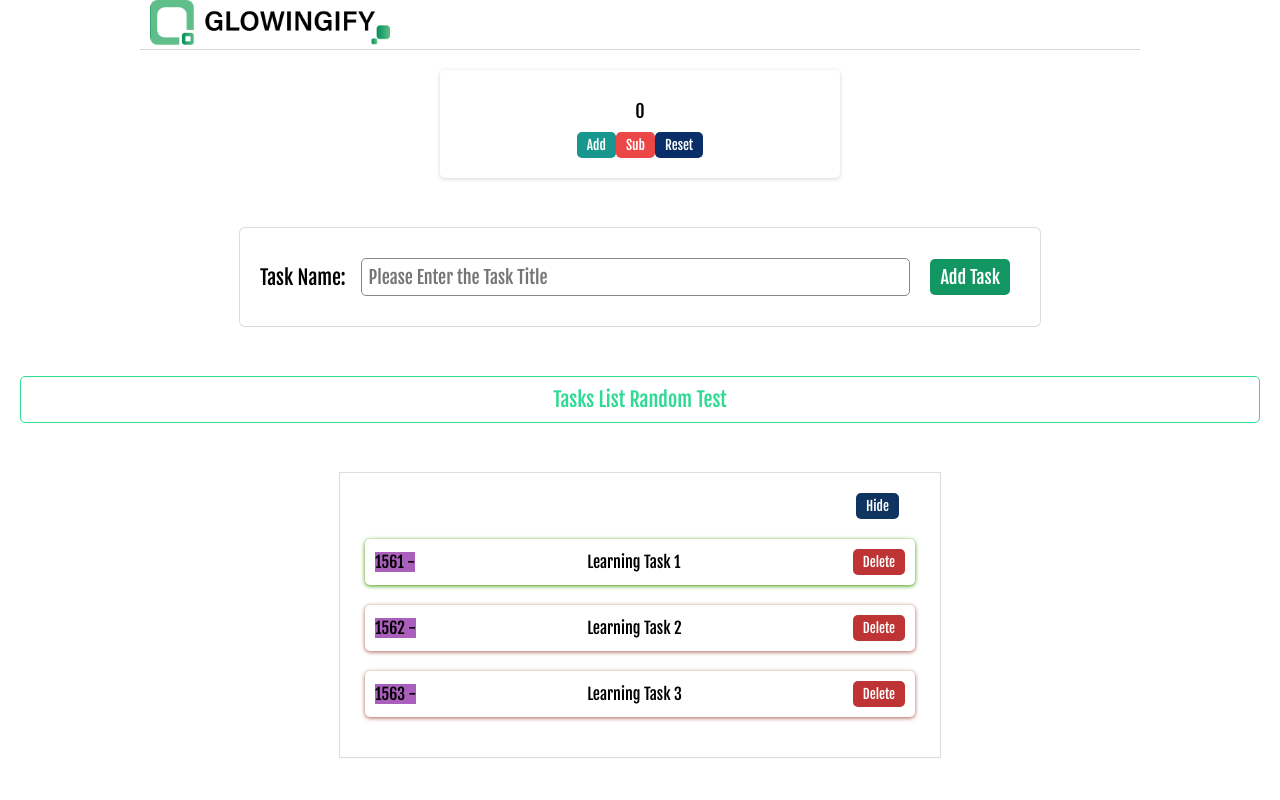
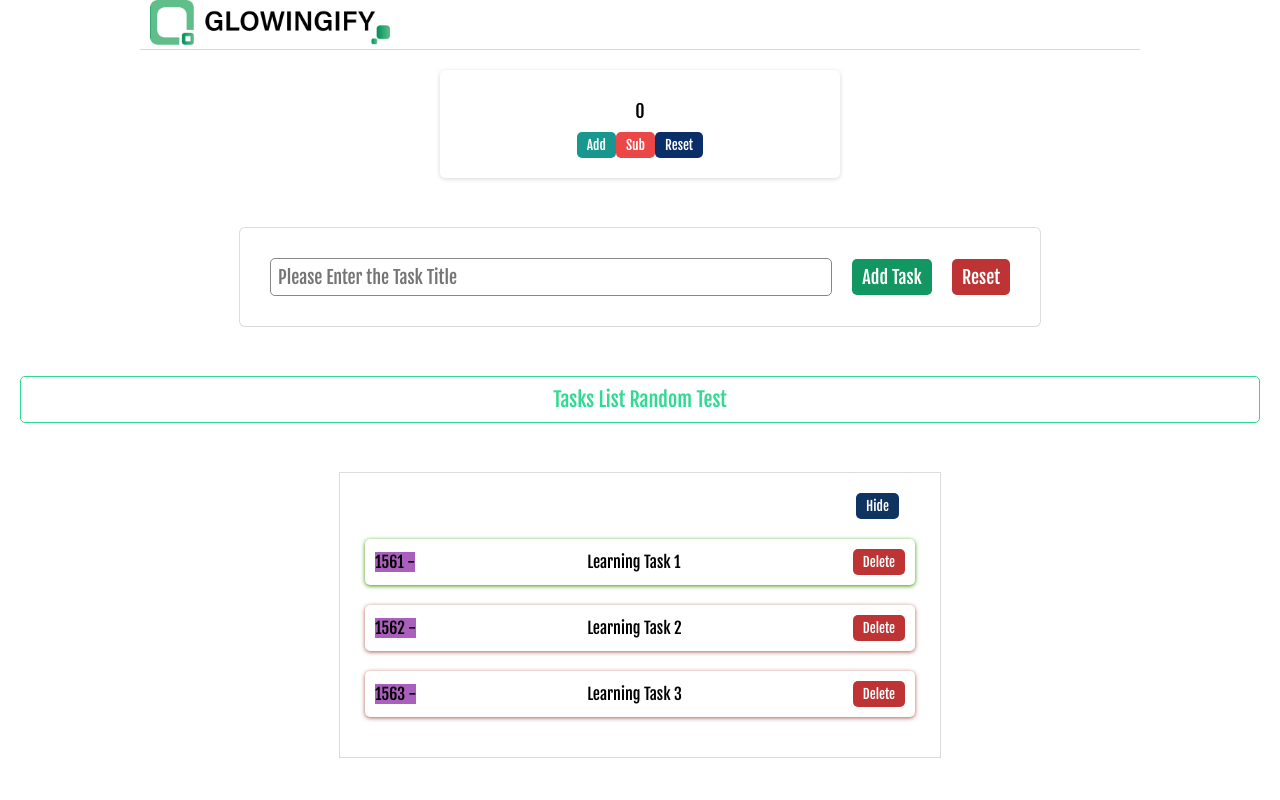
Before and after one commit to glowingemp129/react-course, a React (Create React App) app: page / in a window 1280 px wide. Shown: the top 800 px of the page. Built offline with nearby package versions, Linux system fonts and the light colour scheme.

Commit message:
Handle onChange

```diff
--- a/src/components/AddTask.jsx
+++ b/src/components/AddTask.jsx
@@ -1,13 +1,24 @@
 import './AddTask.css';
+import {useState} from "react";
 
 export default function AddTask() {
+    const [taskName, setTaskName] = useState('');
+
+    const handleChange = (e) => {
+        setTaskName(e.target.value);
+    }
+
+    const handleReset = () => {
+        setTaskName("");
+    }
     return (
         <section className="addtask">
             <form>
-                <label htmlFor="title">Task Name:</label>
-                <input type="text" name="title" id="title" placeholder="Please Enter the Task Title" autoComplete="off" />
+                <input onChange={handleChange} type="text" name="title" id="title" placeholder="Please Enter the Task Title" autoComplete="off" value={taskName} />
                 <button type="submit">Add Task</button>
+                <span className="reset" onClick={handleReset}>Reset</span>
             </form>
+            <p>{taskName}</p>
         </section>
     )
 }
```
